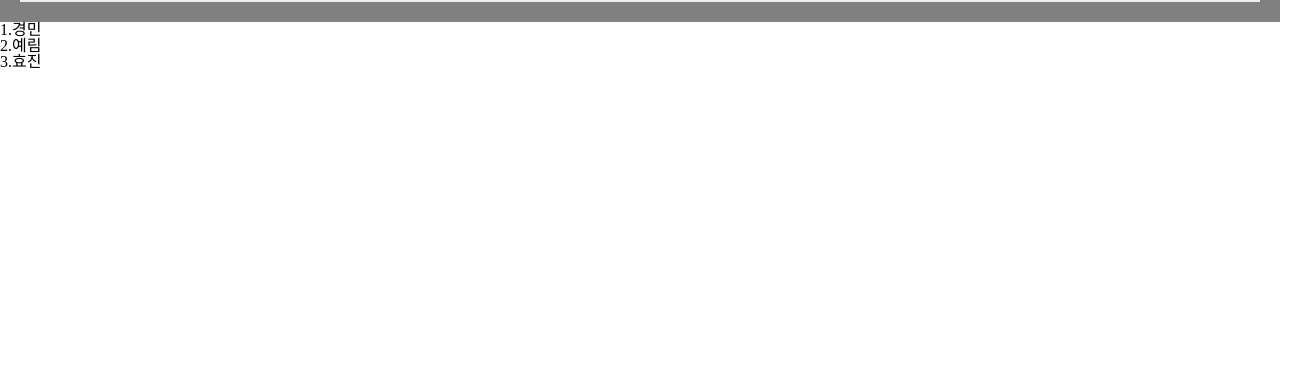
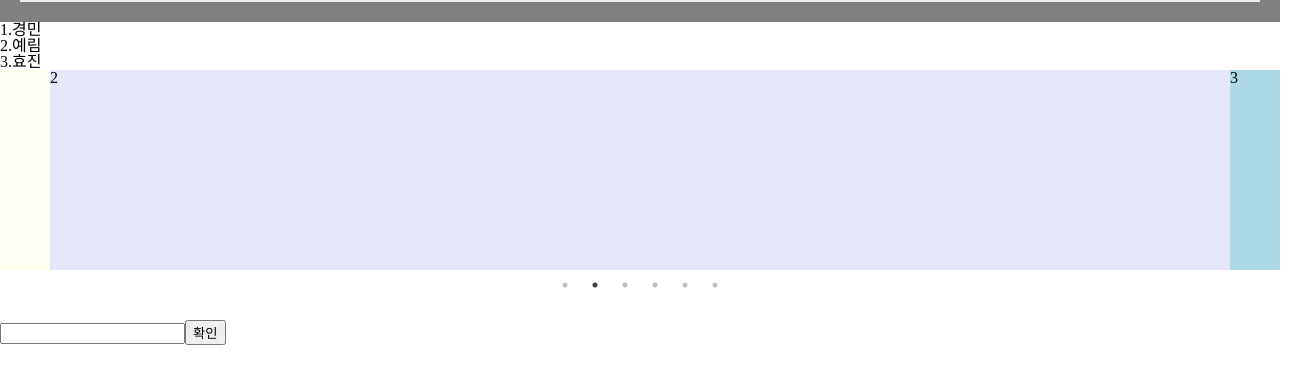
Before and after one commit to sts2003/academy_client, a React (Create React App) app: page /#/about in a window 1280 px wide. Shown: the part 183-566 px from the top of the page, 1305 px wide, since content can reach past the window. Built offline with nearby package versions, Linux system fonts and the light colour scheme.

Commit message:
20200627

```diff
--- a/package.json
+++ b/package.json
@@ -11,7 +11,9 @@
     "react": "^16.13.1",
     "react-dom": "^16.13.1",
     "react-router-dom": "^5.2.0",
-    "react-scripts": "3.4.1"
+    "react-scripts": "3.4.1",
+    "react-slick": "^0.26.1",
+    "slick-carousel": "^1.8.1"
   },
   "scripts": {
     "start": "react-scripts start",
--- a/src/screens/ACSC01.js
+++ b/src/screens/ACSC01.js
@@ -1,5 +1,9 @@
 import React from "react";
 import Lnb from "../components/Lnb";
+import "slick-carousel/slick/slick.css";
+import "slick-carousel/slick/slick-theme.css";
+import Slider from "react-slick";
+import "../styles/ACSC01.css";
 
 class ACSC01 extends React.Component {
   constructor(props) {
@@ -7,6 +11,7 @@ class ACSC01 extends React.Component {
 
     this.state = {
       dataList: [],
+      txtValue: "",
     };
   }
 
@@ -21,7 +26,20 @@ class ACSC01 extends React.Component {
   };
 
   render() {
-    const { dataList } = this.state;
+    const { dataList, txtValue } = this.state;
+
+    const settings = {
+      dots: true,
+      infinite: true,
+      speed: 500,
+      slidesToShow: 1,
+      slidesToScroll: 1,
+      autoplay: true,
+      autoplaySpeed: 3000,
+      afterChange: () => console.log("afterChange"),
+      centerMode: true,
+    };
+
     return (
       <div className="ACSC01">
         <Lnb title="About" column="Home > About" />
@@ -36,9 +54,52 @@ class ACSC01 extends React.Component {
             );
           })
         )}
+        <Slider {...settings}>
+          <div className="slick__box">
+            <h3 className="silck__box__1">1</h3>
+          </div>
+          <div className="slick__box">
+            <h3 className="silck__box__2">2</h3>
+          </div>
+          <div className="slick__box">
+            <h3 className="silck__box__3">3</h3>
+          </div>
+          <div className="slick__box">
+            <h3 className="silck__box__4">4</h3>
+          </div>
+          <div className="slick__box">
+            <h3 className="silck__box__5">5</h3>
+          </div>
+          <div className="slick__box">
+            <h3 className="silck__box__6">6</h3>
+          </div>
+        </Slider>
+        <div className="controll">
+          <div className="chatArea"></div>
+          <input
+            type="text"
+            id="txt"
+            name="txtValue"
+            value={txtValue}
+            onChange={this._valueChangeHandler}
+          />
+          <input type="button" value="확인" onClick={this._inputHandler} />
+        </div>
       </div>
     );
   }
+
+  _valueChangeHandler = (event) => {
+    let nextState = {};
+
+    nextState[event.target.name] = event.target.value;
+    this.setState(nextState);
+  };
+
+  _inputHandler = () => {
+    const txt = document.getElementById("txt");
+
+    console.log(txt.value);
+  };
 }
-
 export default ACSC01;
--- /dev/null
+++ b/src/styles/ACSC01.css
@@ -0,0 +1,44 @@
+.slick__box {
+  width: 100%;
+  height: 200px;
+}
+
+.slick__box .silck__box__1 {
+  width: 100%;
+  height: 100%;
+  background-color: ivory;
+}
+
+.slick__box .silck__box__2 {
+  width: 100%;
+  height: 100%;
+  background-color: lavender;
+}
+
+.slick__box .silck__box__3 {
+  width: 100%;
+  height: 100%;
+  background-color: lightblue;
+}
+
+.slick__box .silck__box__4 {
+  width: 100%;
+  height: 100%;
+  background-color: lightcoral;
+}
+
+.slick__box .silck__box__5 {
+  width: 100%;
+  height: 100%;
+  background-color: lightgoldenrodyellow;
+}
+
+.slick__box .silck__box__6 {
+  width: 100%;
+  height: 100%;
+  background-color: lightsalmon;
+}
+
+.controll {
+  margin-top: 50px;
+}
--- a/src/styles/style.css
+++ b/src/styles/style.css
@@ -3,3 +3,4 @@
 @import "./menuBar.css";
 @import "./ACSC00.css";
 @import "./Lnb.css";
+@import "./ACSC01.css";
```
Also changed, not shown: 1 other file (tests, documents, lock files or other folders).
